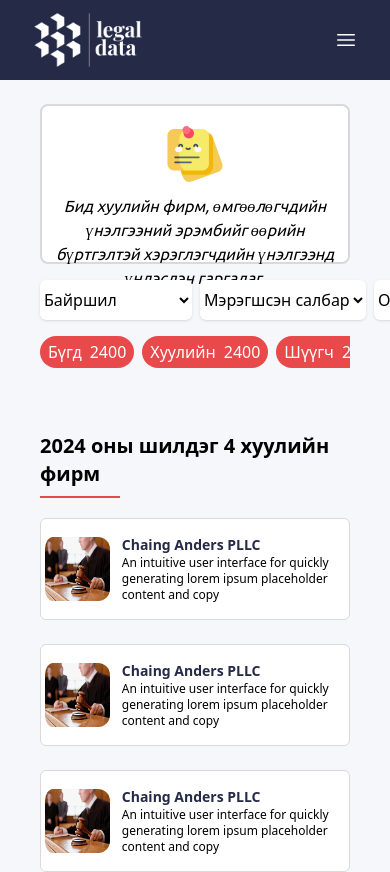
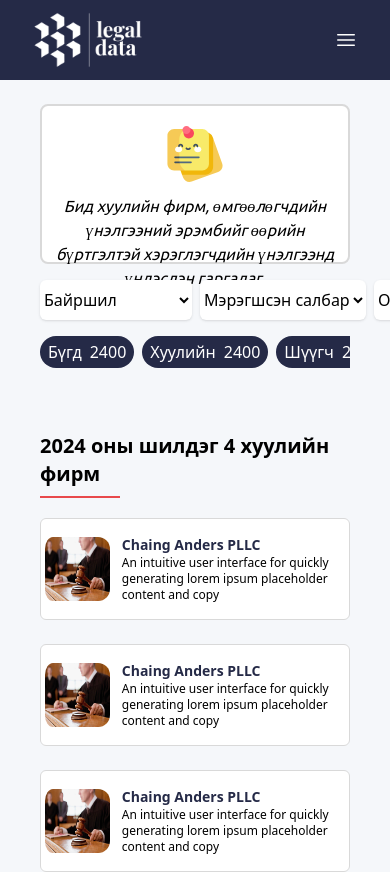
Before and after one commit to notestyle/legaldata, a Next.js app: page /rank in a window 390 px wide. Shown: the top 872 px of the page. Built offline with nearby package versions, Linux system fonts and the light colour scheme.

Commit message:
some progress

```diff
--- a/src/components/recommendFarm.js
+++ b/src/components/recommendFarm.js
@@ -26,7 +26,7 @@ const farmLlist = [
 
 export default function RecommendFarm() {
   return (
-    <div className="w-full lg:w-[22rem] h-fit py-4 border-[1pxssss] border-gray bg-white rounded-md my-4 lg:sticky lg:top-[11.3rem] ">
+    <div className="w-full lg:w-[22rem] h-fit py-4 border-[1pxssss] border-gray bg-white rounded-md my-4 lg:sticky lg:top-[10rem] ">
       <div className=" pl-2">
         <div className="font-[Ubuntu] font-extrabold text-xl pl-5 ">
           Онцлох хуулийн фирм
--- a/src/components/sort.js
+++ b/src/components/sort.js
@@ -1,4 +1,4 @@
-import React from "react";
+import React, { useState } from "react";
 
 const categoryList = [
   {
@@ -64,6 +64,8 @@ const categoryList = [
 ];
 
 export default function Sort() {
+  const [active, setActive] = useState();
+
   return (
     <>
       <div className="lg:hidden mt-4">
@@ -88,7 +90,10 @@ export default function Sort() {
           {categoryList.map((row, i) => (
             <button
               key={i}
-              className="px-2 py-1 flex gap-2 bg-secondary rounded-full text-white h-8"
+              onClick={() => setActive(i)}
+              className={`${
+                i == active ? "bg-secondary" : "bg-primary"
+              } px-2 py-1 flex gap-2  rounded-full text-white h-8`}
             >
               {row.name} <span>{row.total}</span>
             </button>
@@ -134,10 +139,16 @@ export default function Sort() {
         <div className="w-72 py-4 flex flex-col gap-2 bg-white border border-gray rounded-md px-4">
           <div className="pt-3 font-bold mb-2">Төрөл</div>
           {categoryList.map((row, i) => (
-            <div key={i} className="w-full flex justify-between">
+            <button
+              key={i}
+              onClick={() => setActive(i)}
+              className={`${
+                active == i ? "text-secondary" : ""
+              } w-full flex justify-between`}
+            >
               <div>{row.name}</div>
               <div>{row.total}</div>
-            </div>
+            </button>
           ))}
         </div>
       </div>
--- a/src/pages/index.js
+++ b/src/pages/index.js
@@ -20,7 +20,7 @@ export default function Home() {
       <Layout sticky={<Search />}>
         <div className="flex lg:flex-row-reverse flex-col gap-4 w-full">
           <RecommendFarm />
-          <div className="w-full lg:w-[calc(100%-22rem)] ">
+          <div className="w-full lg:w-[calc(100%-22rem)] pt-4">
             <TopFarm />
             <TopLawyer title="2024 оны шилдэг өмгөөлөгчид" />
             <div className="h-[1px] bg-gray my-12"></div>
```
